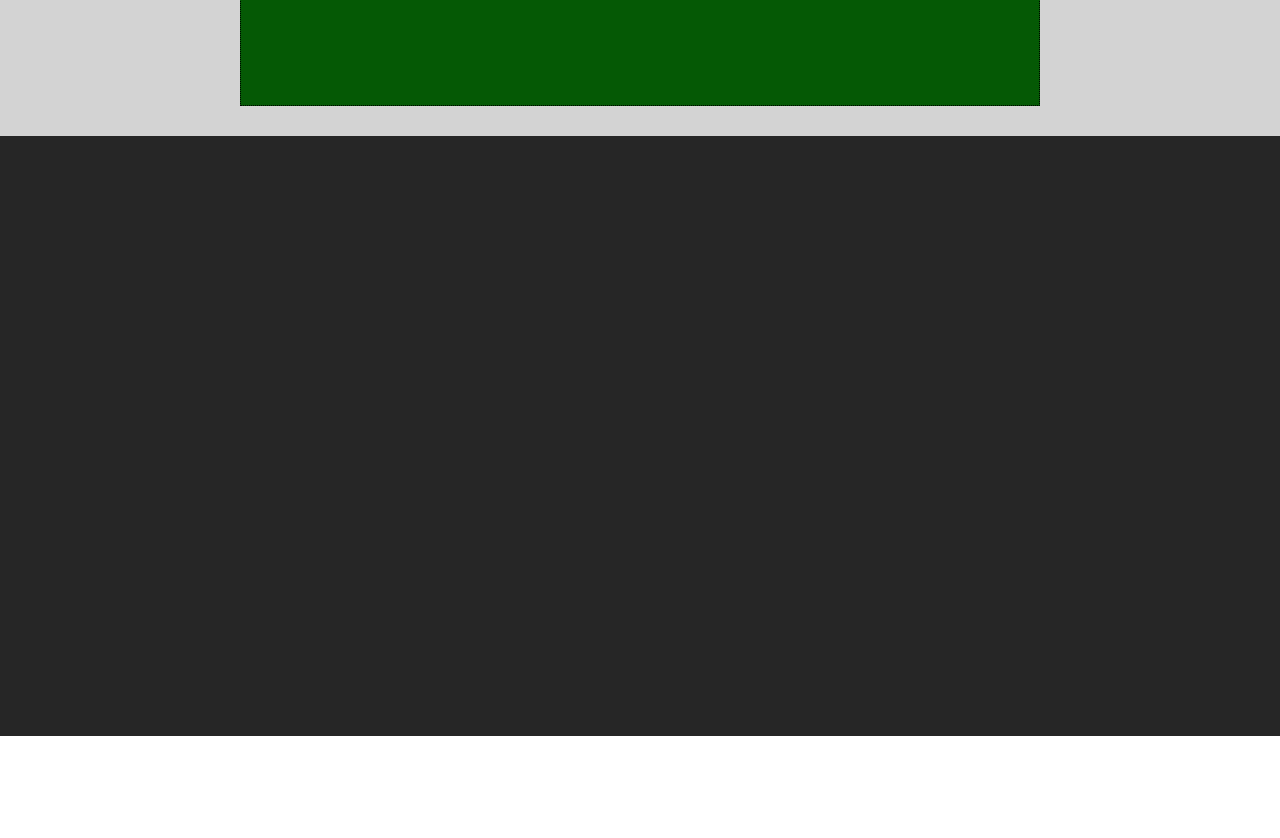
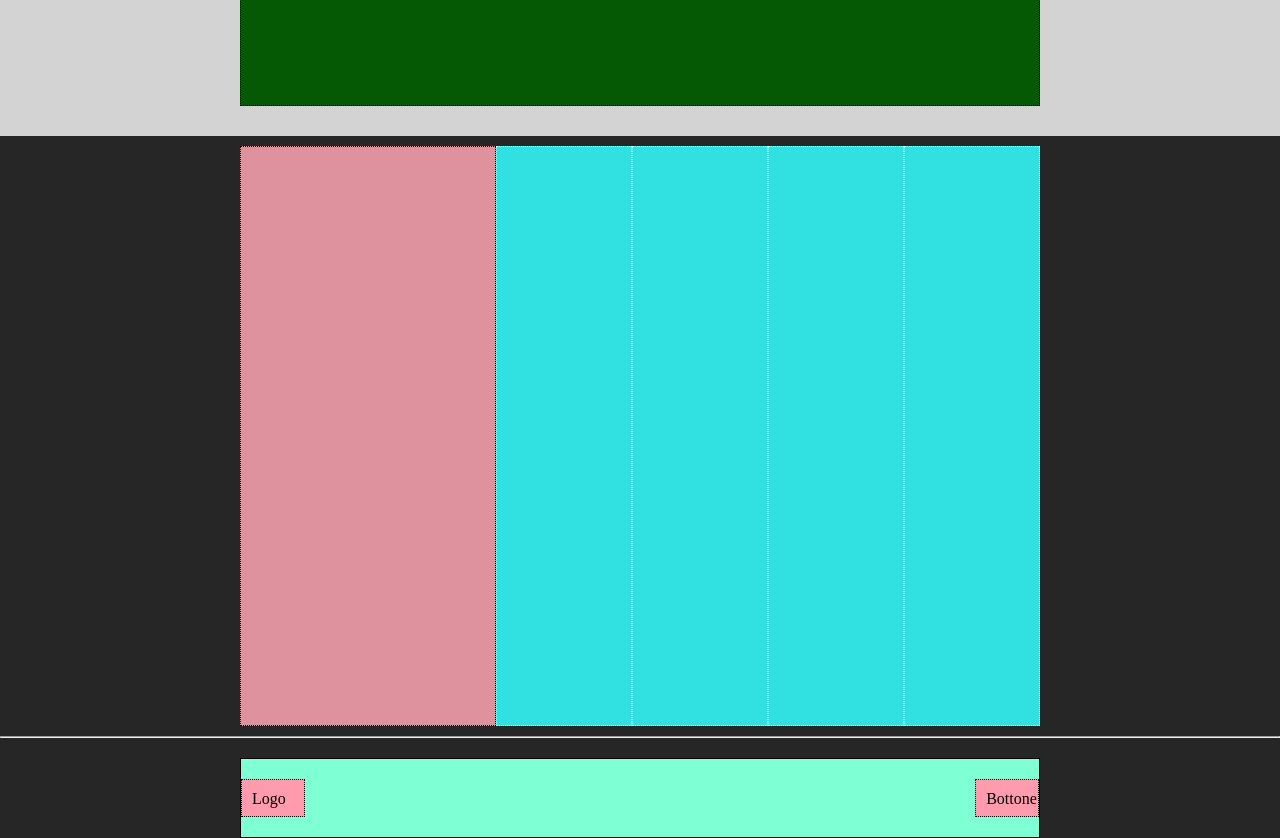
Before and after one commit to LucaFormica17/htmlcss-struttura-discord, a plain HTML site: page index.html in a window 1280 px wide. Shown: the part 2539-3377 px from the top of the page. Before the commit the page ends 3275 px from the top, so only its background shows below. Drawn offline with Linux system fonts and the light colour scheme.

Commit message:
[UPDATE] update footer bases layout

```diff
--- a/css/style.css
+++ b/css/style.css
@@ -128,5 +128,55 @@ ul{
 footer{
     background-color: rgb(38, 38, 38);
     height: 600px;
+}
 
+.col-32{
+    width: 32%;
+    background-color: rgb(221, 146, 158);
+    margin: 10px 0;
+    border: 1px dotted black;
 }
+
+.col-17{
+    width: 17%;
+    background-color: rgb(49, 225, 225);
+    margin: 10px 0;
+    border: 1px dotted white;
+}
+
+.foot-container{
+    max-width: 800px;
+    margin: 0 auto;
+    display: flex;
+    height: 100px;
+}
+
+.bg-foot{
+   background-color: rgb(38, 38, 38);
+}
+
+.col-100-foot{
+    width: 100%;
+    margin-top: 20px;
+    background-color: aquamarine;
+    border: 1px solid black;
+}
+
+.margin-0{
+    margin: 0;
+}
+
+.justify-between{
+    justify-content: space-between;
+}
+
+.col-button{
+    width: 8%;
+    margin: 20px 0;
+    background-color: rgb(255, 155, 172);
+    border: 1px dotted black;
+}
+
+.margin-button{
+    margin: 10px;
+}
--- a/index.html
+++ b/index.html
@@ -85,7 +85,48 @@
             </div>
         </main>
         <footer>
+            <div class="container">
+                <div class="row">
+                    <div class="col-32">
 
+                    </div>
+                    <div class="col-17">
+
+                    </div>
+                    <div class="col-17">
+
+                    </div>
+                    <div class="col-17">
+
+                    </div>
+                    <div class="col-17">
+
+                    </div>
+                </div>
+            </div>
+            <hr>
+           <div class="bg-foot">
+                <div class="foot-container">
+                    <div class="row">
+                        <div class="col-100-foot">
+                            <div class="container margin-0">
+                                <div class="row justify-between">
+                                    <div class="col-button">
+                                        <div class="margin-button">
+                                            Logo
+                                        </div>
+                                    </div>
+                                    <div class="col-button">
+                                        <div class="margin-button">
+                                            Bottone
+                                        </div>
+                                    </div>
+                                </div>
+                            </div>
+                        </div>
+                    </div>
+                </div>
+           </div>
         </footer>
     </body>
 </html>
```
